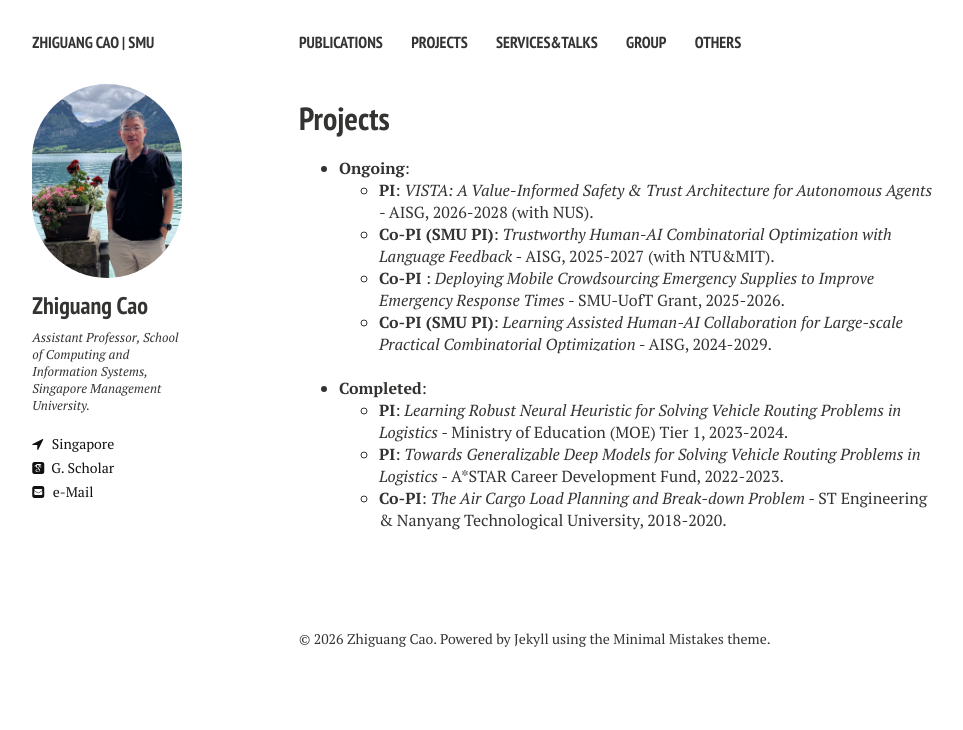
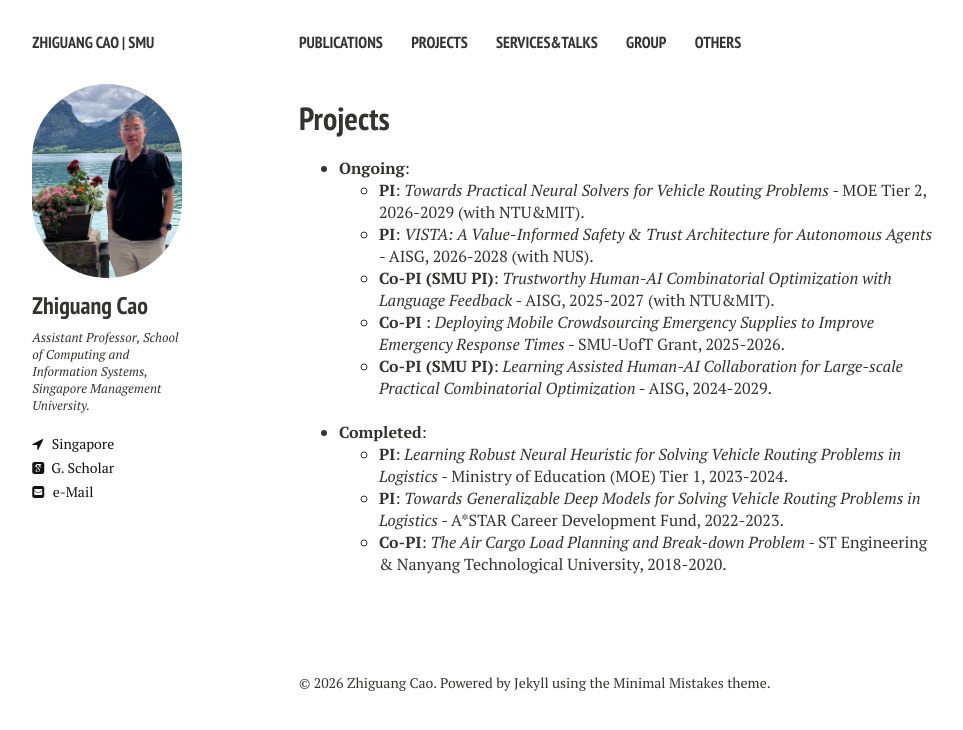
Before and after one commit to zhiguangcaosg/zhiguangcaosg.github.io, a Jekyll site: the page built from projects.md, in a window 1280 px wide. Shown: the top 730 px of the page, without its empty margins (21-984 px from the left). Built offline with Jekyll 4.4.1, drawn with Linux system fonts in a browser that asks for light colours; nearby versions of some CDN libraries.

Commit message:
Update projects.md

```diff
--- a/projects.md
+++ b/projects.md
@@ -12,6 +12,8 @@ comments: false
 <li>
 <b>Ongoing</b>:
 	<ul>
+	<li> <b>PI</b>: <i> Towards Practical Neural Solvers for Vehicle Routing Problems</i> - MOE Tier 2, 2026-2029 (with NTU&MIT).
+	</li>
 	<li> <b>PI</b>: <i> VISTA: A Value-Informed Safety & Trust Architecture for Autonomous Agents</i> - AISG, 2026-2028 (with NUS).
 	</li>
 	<li> <b>Co-PI (SMU PI)</b>: <i> Trustworthy Human-AI Combinatorial Optimization with Language Feedback</i> - AISG, 2025-2027 (with NTU&MIT).
```
